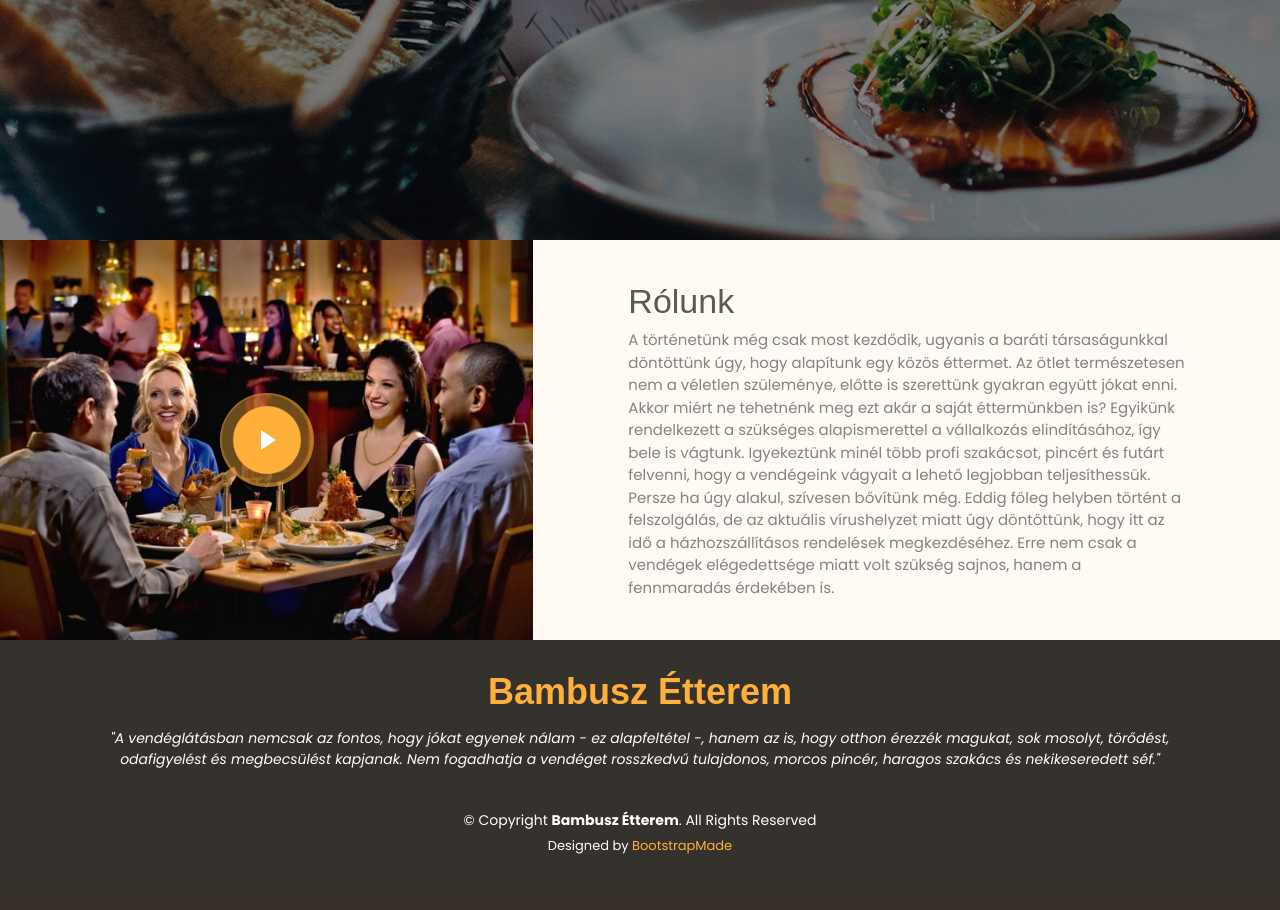
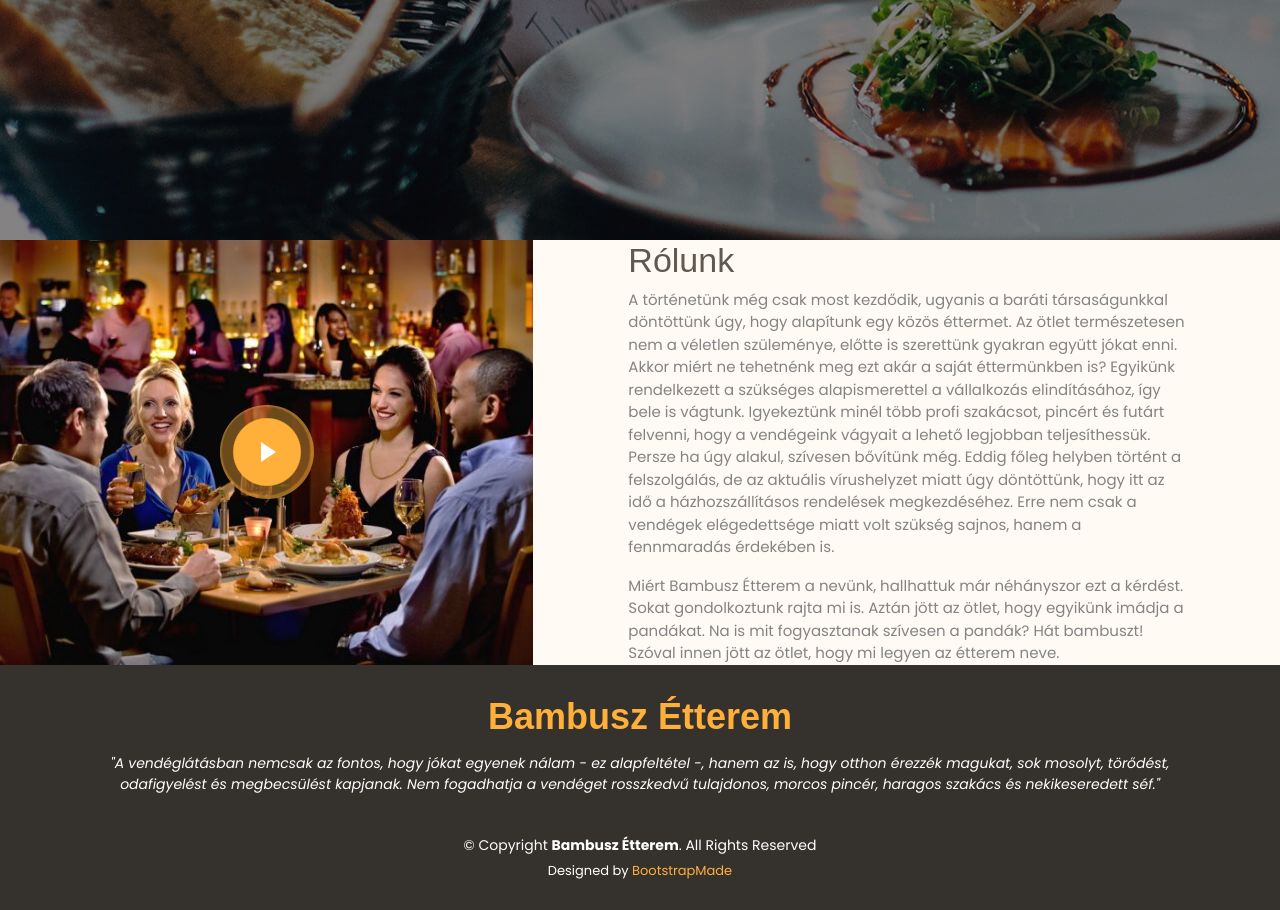
Before and after one commit to Savitar97/SZFM_2020_12_2_NP, a PHP site: page /Website/ in a window 1280 px wide. Shown: the part 560-1470 px from the top of the page. Before the commit the page ends 1414 px from the top, so only its background shows below. Run offline with PHP 8.4, Linux system fonts and the light colour scheme; some web fonts are replaced.

Commit message:
Weblap: Rólunk rovat bővítése

```diff
--- a/App/Website/view/about.php
+++ b/App/Website/view/about.php
@@ -22,6 +22,9 @@
               hogy itt az idő a házhozszállításos rendelések megkezdéséhez. Erre nem csak a vendégek elégedettsége miatt volt szükség sajnos,
               hanem a fennmaradás érdekében is.
               </p>
+              <p>
+              Miért Bambusz Étterem a nevünk, hallhattuk már néhányszor ezt a kérdést. Sokat gondolkoztunk rajta mi is. Aztán jött az ötlet, hogy egyikünk imádja a pandákat. Na is mit fogyasztanak szívesen a pandák? Hát bambuszt! Szóval innen jött az ötlet, hogy mi legyen az étterem neve.
+              </p>
 
             </div>
 
```
